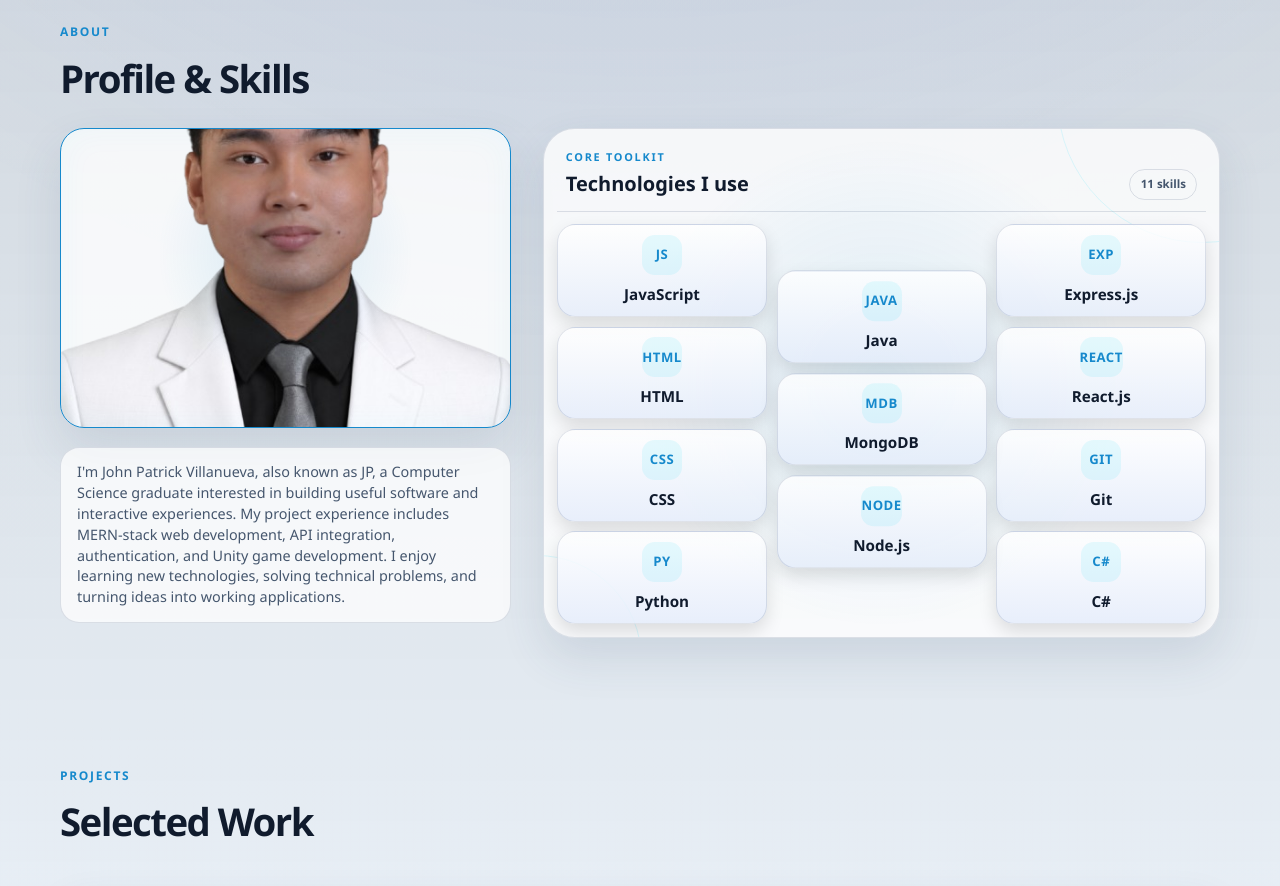
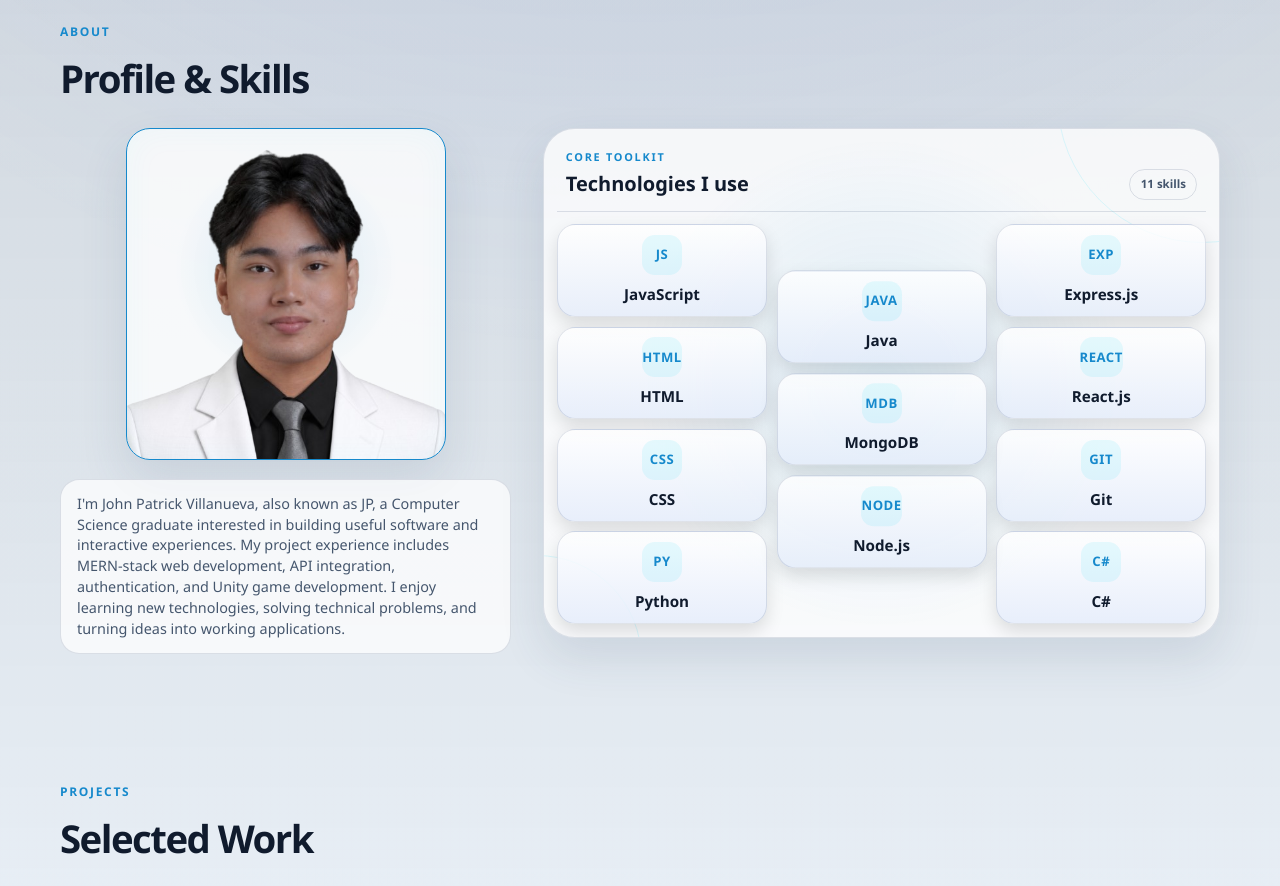
Before and after one commit to ZeroZain/jp-developer-portfolio, a React (Vite) app: page / in a window 1280 px wide. Shown: the part 900-1786 px from the top of the page. Built offline with nearby package versions, Linux system fonts and the light colour scheme; no server answers.

Commit message:
Add files via upload

```diff
--- a/src/styles.css
+++ b/src/styles.css
@@ -398,7 +398,7 @@ textarea:focus-visible {
 .profile-photo {
   width: 100%;
   height: 100%;
-  object-fit: cover;
+  object-fit: contain;
   object-position: center bottom;
   mix-blend-mode: normal;
 }
@@ -994,7 +994,10 @@ textarea:focus-visible {
   }
 
   .about-section .photo-placeholder {
-    height: 300px;
+    width: min(100%, 320px);
+    height: auto;
+    aspect-ratio: 491 / 509;
+    align-self: center;
   }
 
   .about-section .bio {
```
